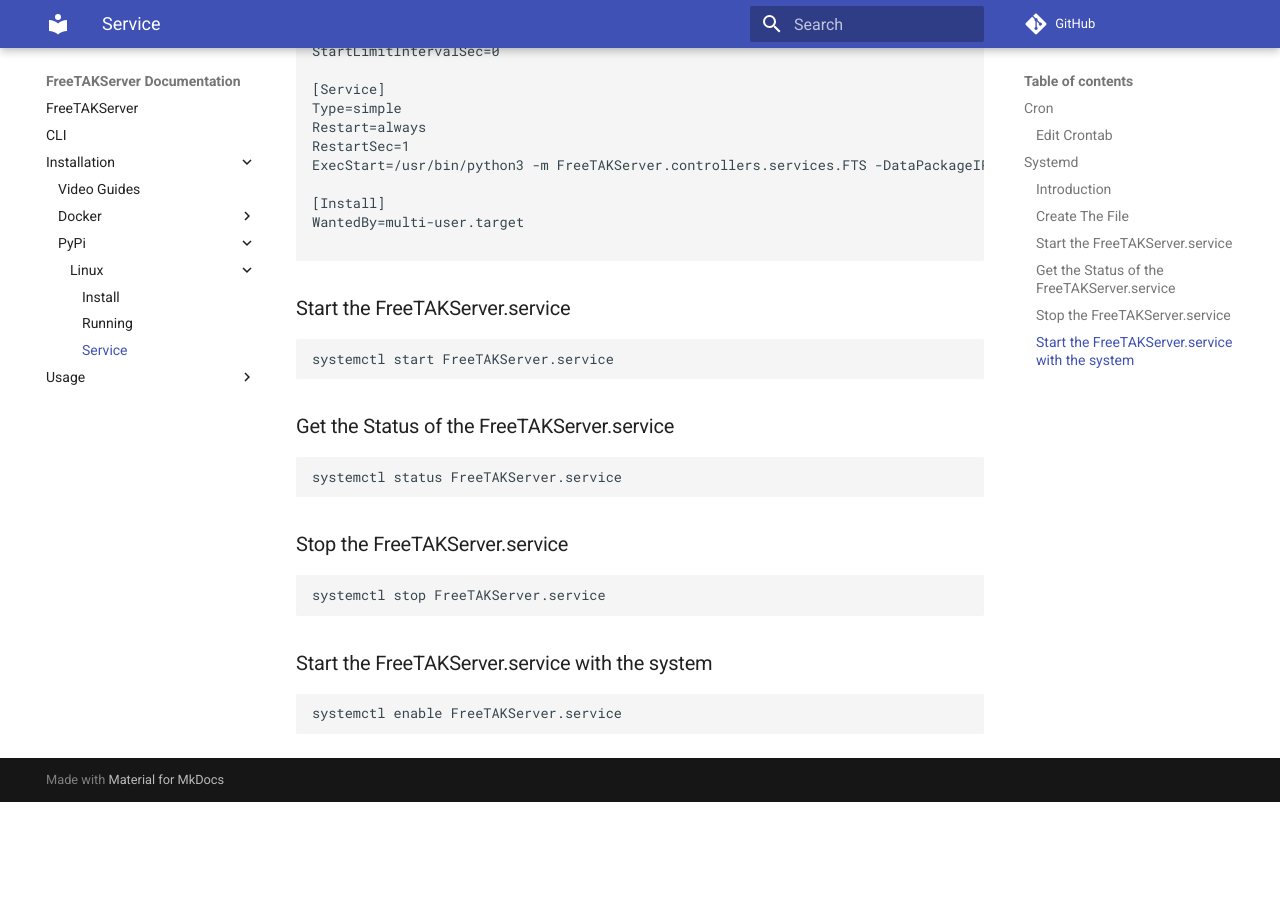
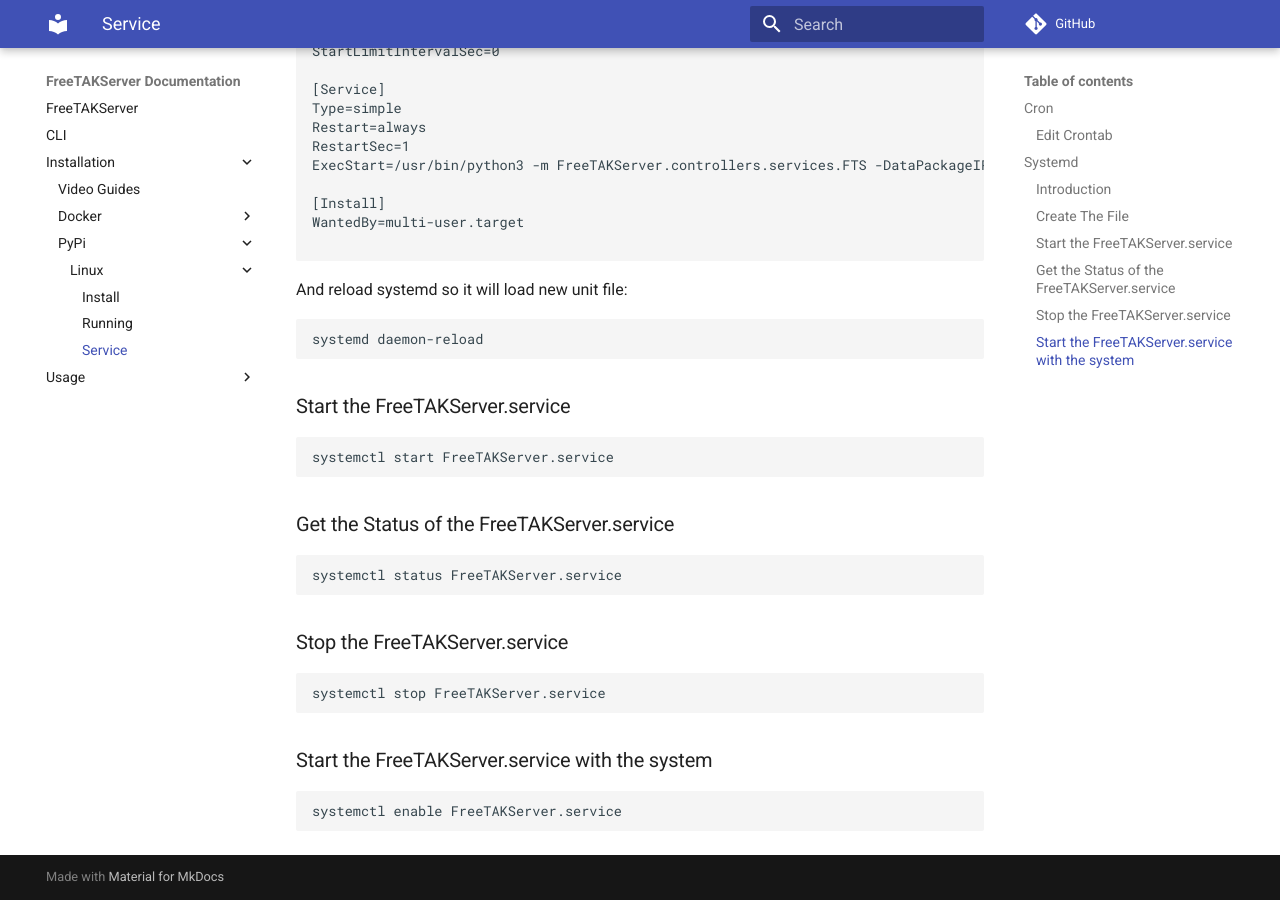
Before and after one commit to FreeTAKTeam/FreeTAKServer-User-Docs, an MkDocs documentation site: the page built from docs/docs/Installation/PyPi/Linux/Service.md, in a window 1280 px wide and 900 px high, scrolled down 1108 px. Built offline with MkDocs 1.6.1 and Material for MkDocs 9.7.7, drawn with Linux system fonts in a browser that asks for light colours; comment, search, counter and statistics services are not loaded; before the commit the page ends 1910 px from its top, so only the background shows below that.

Commit message:
Note about daemon-reload

````diff
--- a/docs/docs/Installation/PyPi/Linux/Service.md
+++ b/docs/docs/Installation/PyPi/Linux/Service.md
@@ -49,6 +49,10 @@
 
 ```
 
+And reload systemd so it will load new unit file:
+```
+systemd daemon-reload
+```
 
 ### Start the FreeTAKServer.service
 ```
````
